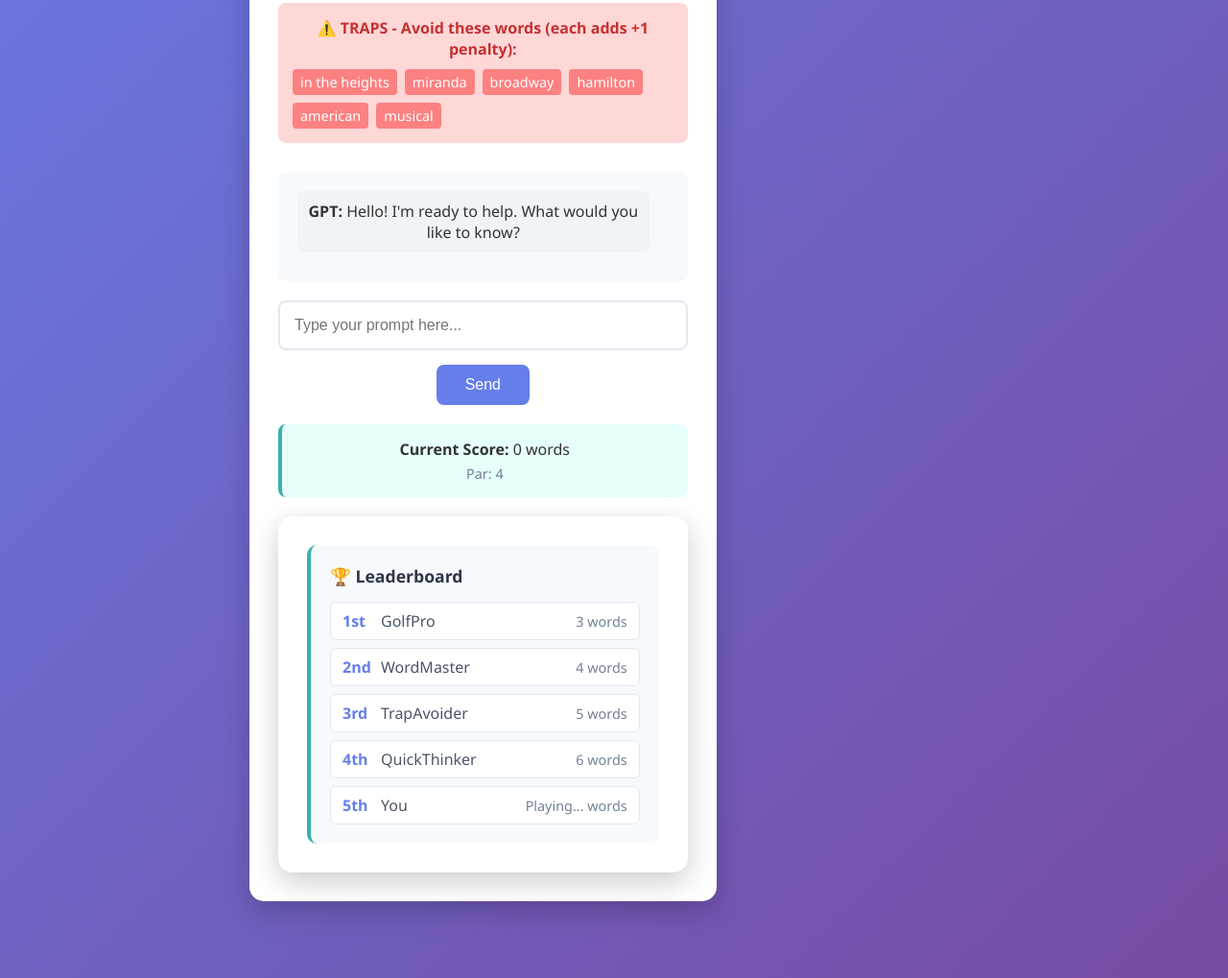
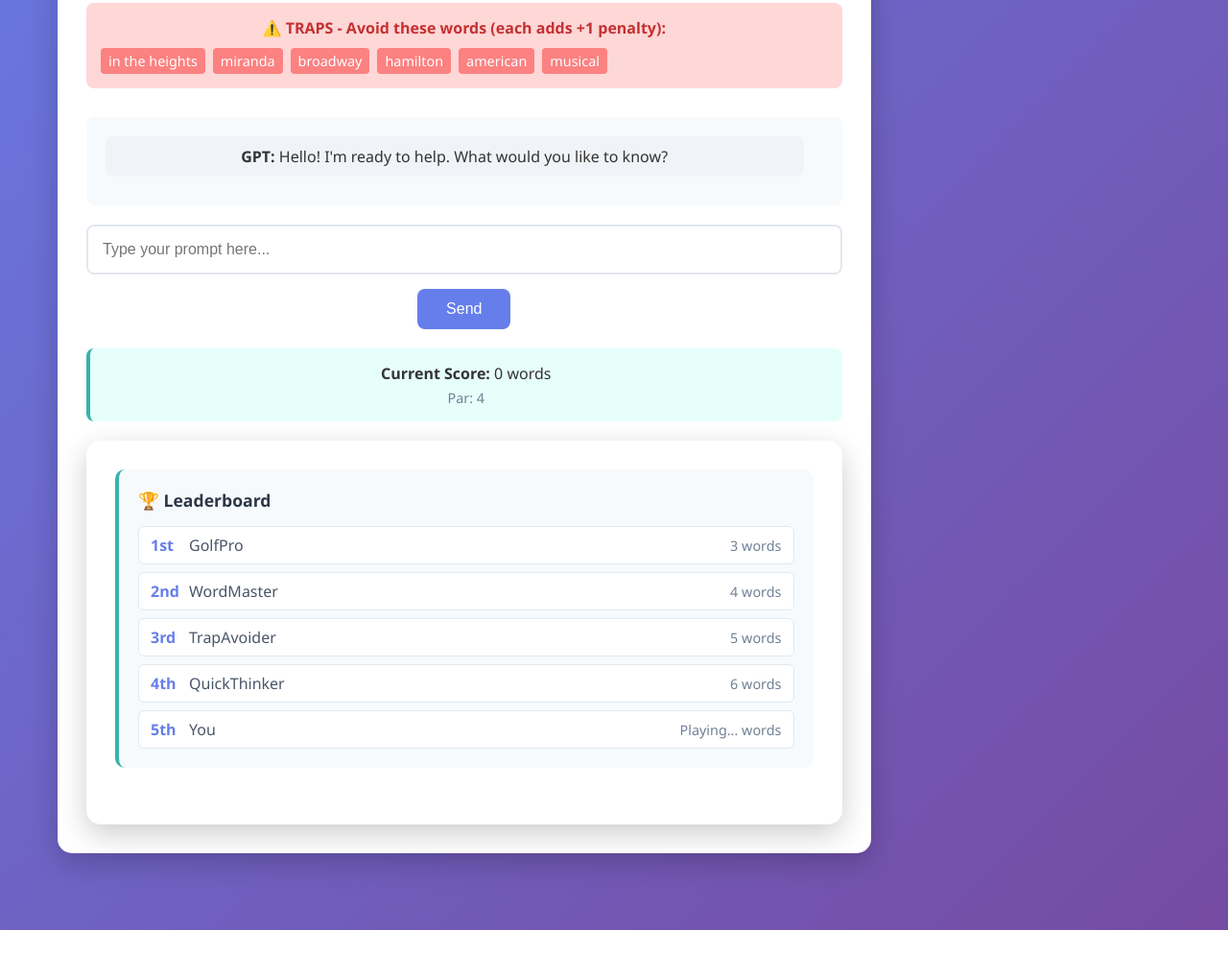
Before and after one commit to jarodreyes/gollmf, a plain HTML site: page index.html in a window 1280 px wide. Shown: the part 494-1513 px from the top of the page at 96% size. After the commit the page ends 1463 px from the top, so only its background shows below. Drawn offline with Linux system fonts and the light colour scheme.

Commit message:
Fix leaderboard layout: widen main area and ensure leaderboard appears on right side

```diff
--- a/index.html
+++ b/index.html
@@ -19,7 +19,7 @@
         }
 
         .container {
-            max-width: 800px;
+            max-width: 1200px;
             margin: 0 auto;
             padding: 20px;
         }
@@ -207,9 +207,10 @@
 
         .main-content {
             display: grid;
-            grid-template-columns: 2fr 1fr;
+            grid-template-columns: 3fr 1fr;
             gap: 30px;
             margin-bottom: 30px;
+            align-items: start;
         }
 
         .hole-progress {
@@ -246,6 +247,9 @@
             padding: 30px;
             box-shadow: 0 10px 30px rgba(0,0,0,0.2);
             height: fit-content;
+            min-height: 400px;
+            position: sticky;
+            top: 20px;
         }
 
         .leaderboard {
```
